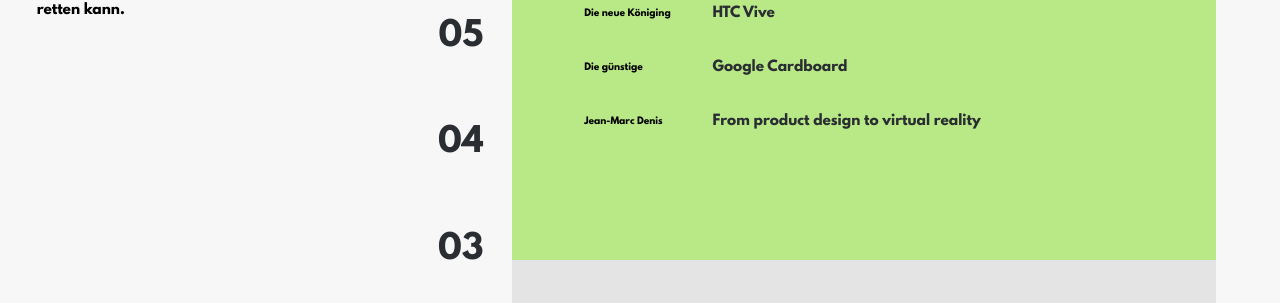
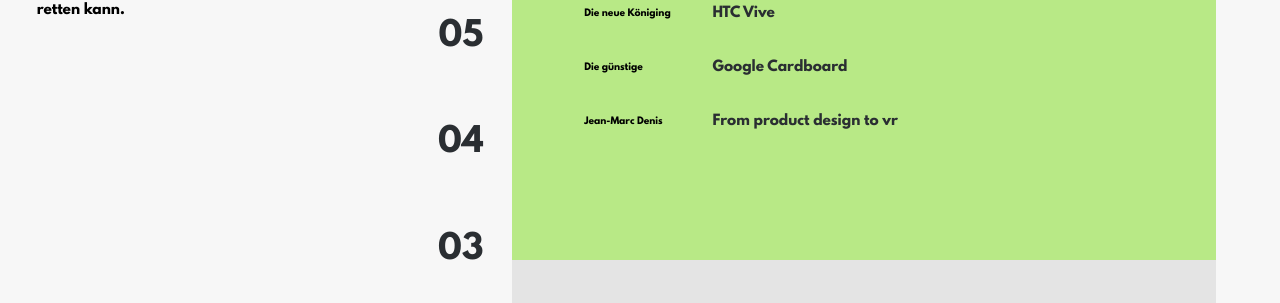
Before and after one commit to iterativintuitiv/podcast, a Jekyll site: the page built from index.html, in a window 1280 px wide and 900 px high, scrolled down 11293 px. Shown: the part 147-450 px from the top of the window. Built offline with Jekyll 4.4.1, drawn with Linux system fonts in a browser that asks for light colours; nearby versions of some CDN libraries; the list of posts is cut into pages by our own code.

Commit message:
Update 2016-10-20-episode-1.markdown

```diff
--- a/_posts/2016-10-20-episode-1.markdown
+++ b/_posts/2016-10-20-episode-1.markdown
@@ -57,4 +57,4 @@
 | Die lang gehypte | [Oculus](https://www.oculus.com/) |
 | Die neue Königing | [HTC Vive](https://www.vive.com/de/) |
 | Die günstige | [Google Cardboard](https://vr.google.com/cardboard/) |
-| Jean-Marc Denis | [From product design to virtual reality](https://medium.com/google-design/from-product-design-to-virtual-reality-be46fa793e9b#.ixyccymnc) |
+| Jean-Marc Denis | [From product design to vr](https://medium.com/google-design/from-product-design-to-virtual-reality-be46fa793e9b#.ixyccymnc) |
```
